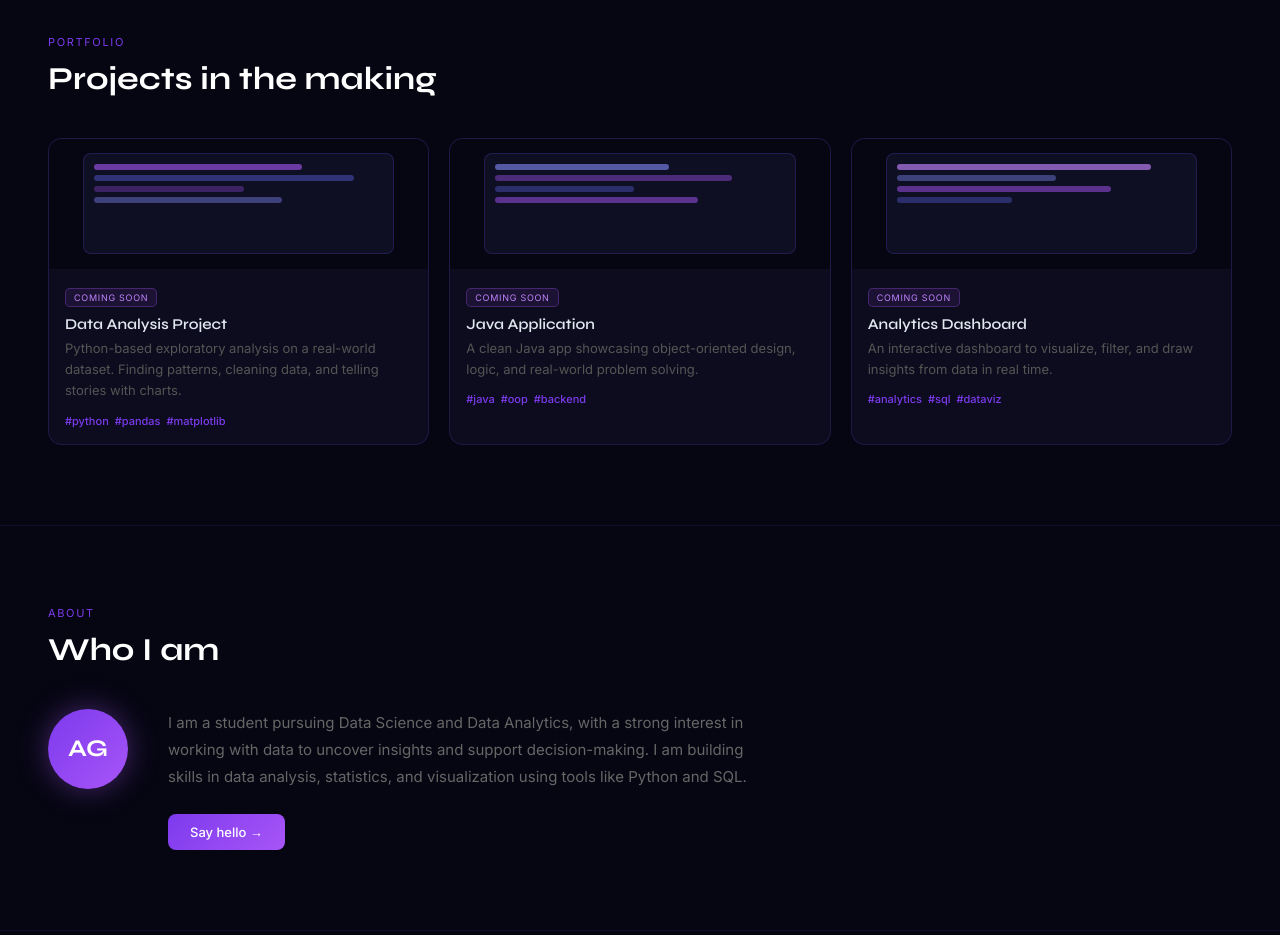
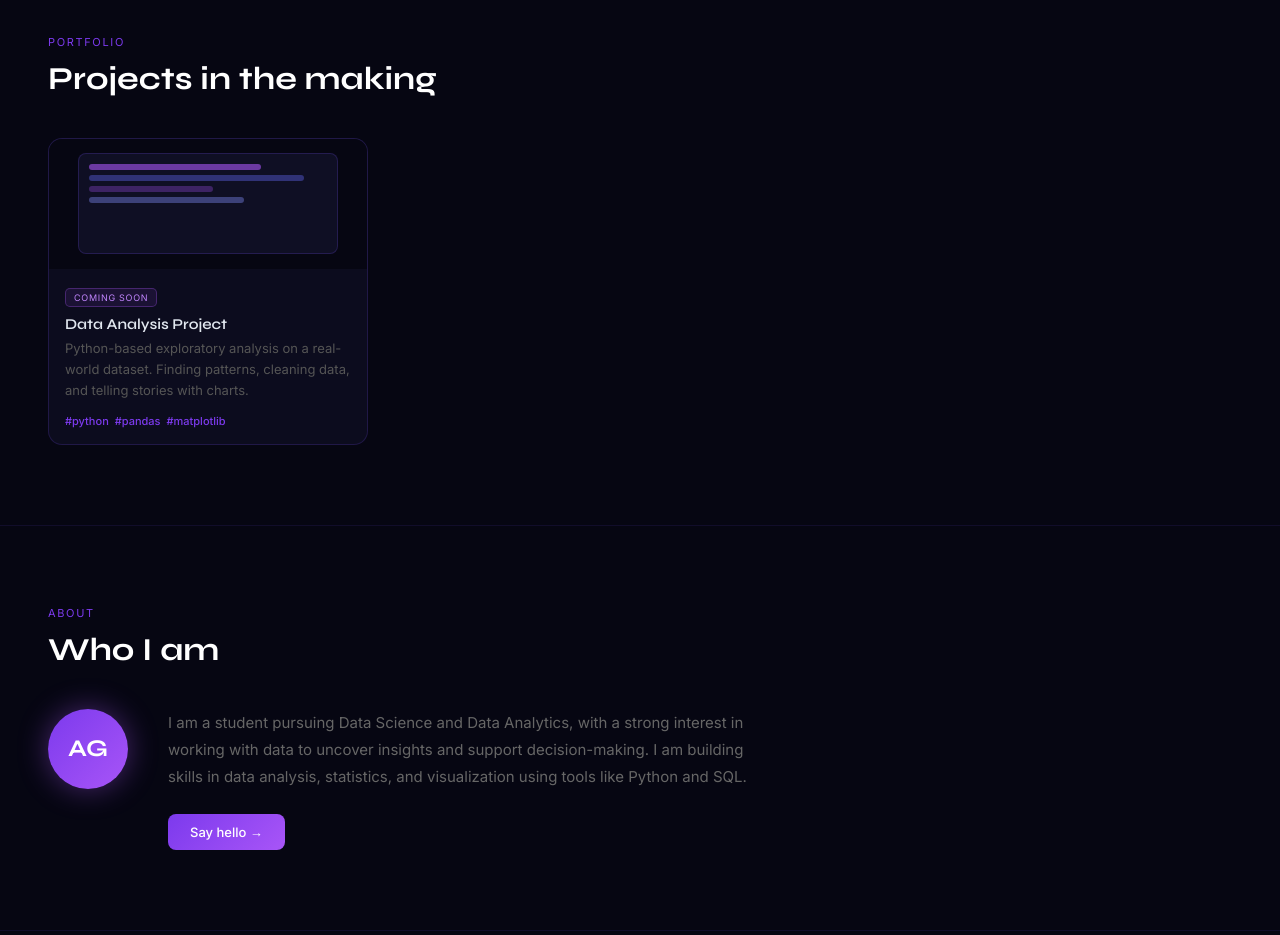
Before and after one commit to Aishwarya-7557/portfolio, a plain HTML site: page index.html in a window 1280 px wide. Shown: the part 940-1875 px from the top of the page. Drawn offline with Linux system fonts and the light colour scheme.

Commit message:
Update index.html

```diff
--- a/index.html
+++ b/index.html
@@ -63,7 +63,7 @@
     .work-section{position:relative;z-index:5;padding:5rem 3rem;}
     .section-tag{font-size:11px;letter-spacing:0.15em;text-transform:uppercase;color:#7c3aed;margin-bottom:0.6rem;}
     .section-heading{font-family:'Syne',sans-serif;font-size:32px;font-weight:700;margin-bottom:2.5rem;color:#fff;}
-    .projects-grid{display:grid;grid-template-columns:repeat(auto-fit,minmax(240px,1fr));gap:20px;}
+    .projects-grid{display:grid; grid-template-columns:repeat(auto-fit,minmax(240px,320px)); gap:20px; justify-content:left; }
     .project-card{background:#0c0c1e;border:1px solid rgba(120,80,255,0.18);border-radius:14px;overflow:hidden;cursor:pointer;transition:transform 0.3s,border-color 0.3s,box-shadow 0.3s;}
     .project-card:hover{transform:translateY(-8px);border-color:rgba(168,85,247,0.5);box-shadow:0 20px 50px rgba(120,80,255,0.22);}
     .card-preview{height:130px;background:#060612;display:flex;align-items:center;justify-content:center;}
@@ -292,48 +292,6 @@
         </div>
       </div>
 
-      <div class="project-card">
-        <div class="card-preview">
-          <div class="card-preview-inner">
-            <div class="preview-bar" style="background:rgba(129,140,248,0.6);width:60%;"></div>
-            <div class="preview-bar" style="background:rgba(168,85,247,0.4);width:82%;"></div>
-            <div class="preview-bar" style="background:rgba(99,102,241,0.35);width:48%;"></div>
-            <div class="preview-bar" style="background:rgba(168,85,247,0.5);width:70%;"></div>
-          </div>
-        </div>
-        <div class="card-body">
-          <div class="wip-badge">Coming soon</div>
-          <div class="card-title">Java Application</div>
-          <div class="card-desc">A clean Java app showcasing object-oriented design, logic, and real-world problem solving.</div>
-          <div class="card-tags">
-            <span class="tag">#java</span>
-            <span class="tag">#oop</span>
-            <span class="tag">#backend</span>
-          </div>
-        </div>
-      </div>
-
-      <div class="project-card">
-        <div class="card-preview">
-          <div class="card-preview-inner">
-            <div class="preview-bar" style="background:rgba(192,132,252,0.65);width:88%;"></div>
-            <div class="preview-bar" style="background:rgba(129,140,248,0.4);width:55%;"></div>
-            <div class="preview-bar" style="background:rgba(168,85,247,0.5);width:74%;"></div>
-            <div class="preview-bar" style="background:rgba(99,102,241,0.35);width:40%;"></div>
-          </div>
-        </div>
-        <div class="card-body">
-          <div class="wip-badge">Coming soon</div>
-          <div class="card-title">Analytics Dashboard</div>
-          <div class="card-desc">An interactive dashboard to visualize, filter, and draw insights from data in real time.</div>
-          <div class="card-tags">
-            <span class="tag">#analytics</span>
-            <span class="tag">#sql</span>
-            <span class="tag">#dataviz</span>
-          </div>
-        </div>
-      </div>
-
     </div>
   </section>
 
```
